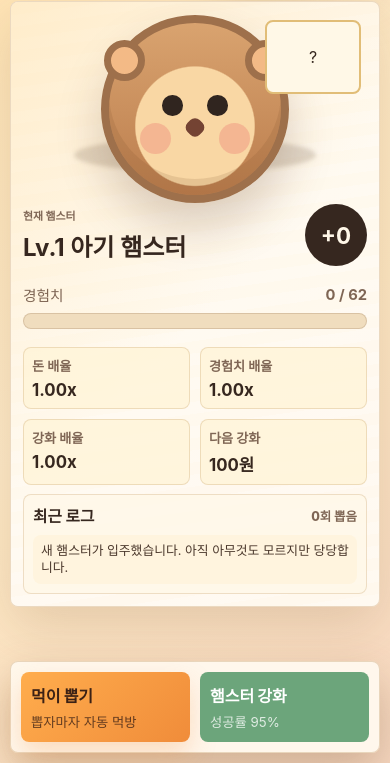
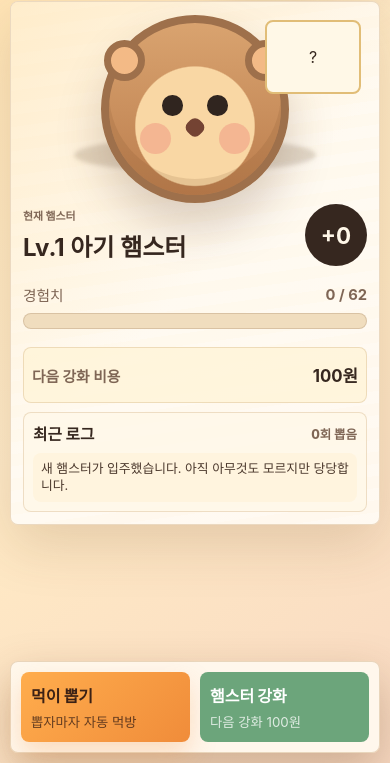
Before and after one commit to qkrtjdgus7638-create/hamster-tycoon, a website with bundled scripts: page index.html in a window 390 px wide. Shown: the part 81-844 px from the top of the page. Built offline with nearby package versions, Linux system fonts and the light colour scheme.

Commit message:
Show upgrade cost instead of multipliers

```diff
--- a/src/js/ui.js
+++ b/src/js/ui.js
@@ -4,8 +4,6 @@ import {
   getNextLevelExp,
   getProgressPercent,
   getUpgradeCost,
-  getUpgradeMultiplier,
-  getUpgradeRule,
 } from "./formulas.js";
 
 const gradeOrder = new Map(FOOD_GRADES.map((grade, index) => [grade.id, index]));
@@ -14,8 +12,6 @@ export function renderApp(root, state, handlers, lastEvent = null) {
   const tier = getHamsterTier(state.hamster.level);
   const nextExp = getNextLevelExp(state.hamster.level);
   const upgradeCost = getUpgradeCost(state.hamster.upgrade, tier);
-  const upgradeRule = getUpgradeRule(state.hamster.upgrade);
-  const upgradeMultiplier = getUpgradeMultiplier(state.hamster.upgrade);
   const collectionItems = getCollectionItems(state.collection);
   const featuredClass = lastEvent?.food?.gradeId ? `is-${lastEvent.food.gradeId}` : "";
 
@@ -72,11 +68,9 @@ export function renderApp(root, state, handlers, lastEvent = null) {
           </div>
         </div>
 
-        <div class="stat-grid">
-          ${renderStat("돈 배율", `${formatMultiplier(tier.moneyMultiplier)}x`)}
-          ${renderStat("경험치 배율", `${formatMultiplier(tier.expMultiplier)}x`)}
-          ${renderStat("강화 배율", `${formatMultiplier(upgradeMultiplier)}x`)}
-          ${renderStat("다음 강화", `${formatNumber(upgradeCost)}원`)}
+        <div class="upgrade-cost-panel">
+          <span>다음 강화 비용</span>
+          <strong>${formatNumber(upgradeCost)}원</strong>
         </div>
 
         <section class="compact-log-panel">
@@ -98,7 +92,7 @@ export function renderApp(root, state, handlers, lastEvent = null) {
       </button>
       <button class="secondary-action" data-action="upgrade">
         <span>햄스터 강화</span>
-        <small>성공률 ${Math.round(upgradeRule.successRate * 100)}%</small>
+        <small>다음 강화 ${formatNumber(upgradeCost)}원</small>
       </button>
     </nav>
 
@@ -175,15 +169,6 @@ function renderLastFood(lastEvent) {
   `;
 }
 
-function renderStat(label, value) {
-  return `
-    <div class="stat-card">
-      <span>${label}</span>
-      <strong>${value}</strong>
-    </div>
-  `;
-}
-
 function renderCollection(items) {
   if (items.length === 0) {
     return '<p class="empty-copy">아직 도감이 비었습니다. 햄스터가 종이만 씹고 있습니다.</p>';
@@ -247,10 +232,6 @@ function formatNumber(value) {
   return new Intl.NumberFormat("ko-KR").format(value);
 }
 
-function formatMultiplier(value) {
-  return value.toFixed(2);
-}
-
 function escapeHtml(value) {
   return value
     .replaceAll("&", "&amp;")
--- a/src/styles/main.css
+++ b/src/styles/main.css
@@ -395,31 +395,28 @@ h1 {
   transition: width 220ms ease;
 }
 
-.stat-grid {
-  display: grid;
-  grid-template-columns: repeat(2, minmax(0, 1fr));
-  gap: 10px;
-}
-
-.stat-card {
-  min-height: 72px;
+.upgrade-cost-panel {
+  display: flex;
+  min-height: 68px;
+  align-items: center;
+  justify-content: space-between;
+  gap: 12px;
   padding: 12px;
   border: 1px solid rgba(176, 126, 62, 0.22);
   border-radius: 8px;
   background: rgba(255, 244, 215, 0.8);
 }
 
-.stat-card span {
+.upgrade-cost-panel span {
   display: block;
   color: var(--muted);
-  font-size: 0.82rem;
+  font-size: 0.92rem;
   font-weight: 700;
 }
 
-.stat-card strong {
+.upgrade-cost-panel strong {
   display: block;
-  margin-top: 5px;
-  font-size: 1.25rem;
+  font-size: 1.4rem;
 }
 
 .compact-log-panel {
@@ -769,13 +766,9 @@ h1 {
     width: min(54vw, 230px);
   }
 
-  .stat-card {
-    min-height: 62px;
+  .upgrade-cost-panel {
+    min-height: 60px;
     padding: 10px;
-  }
-
-  .stat-card strong {
-    font-size: 1.08rem;
   }
 }
 
@@ -822,16 +815,12 @@ h1 {
     width: 96px;
   }
 
-  .stat-grid {
-    grid-template-columns: repeat(2, minmax(0, 1fr));
-  }
-
-  .stat-card {
-    min-height: 58px;
+  .upgrade-cost-panel {
+    min-height: 56px;
     padding: 8px;
   }
 
-  .stat-card strong {
+  .upgrade-cost-panel strong {
     font-size: 1.05rem;
   }
 
```
